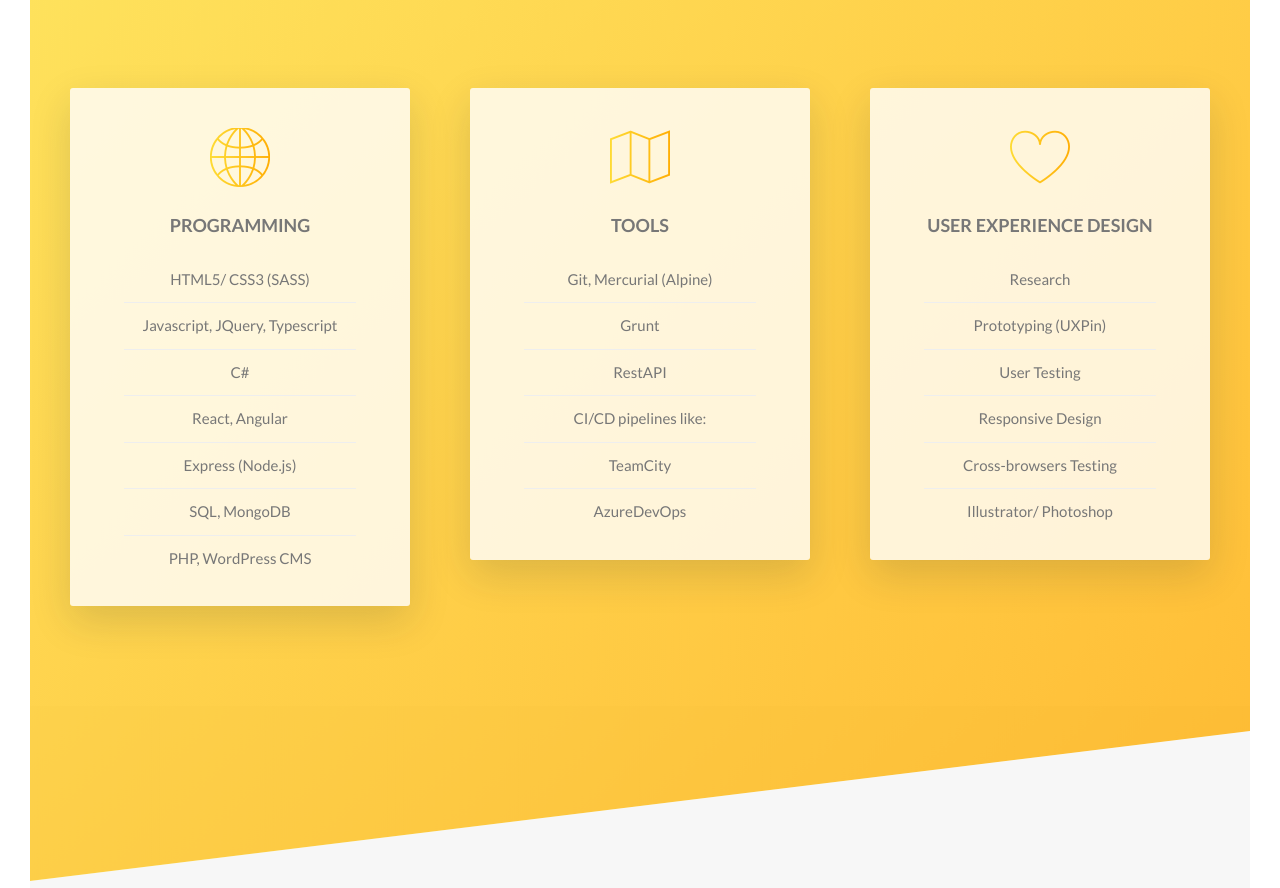
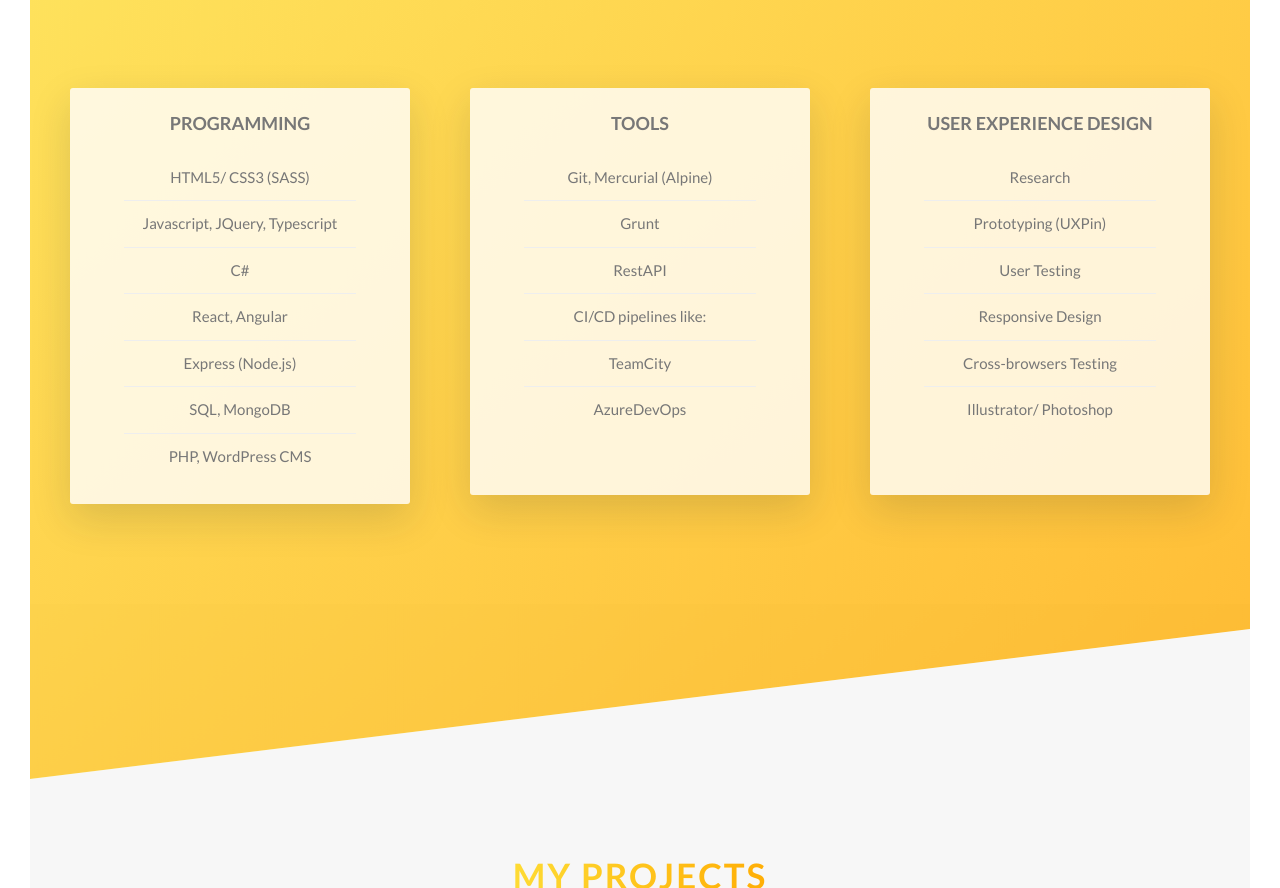
Before and after one commit to phuongha2012/Portfolio, a website: page index.html in a window 1280 px wide. Shown: the part 1660-2548 px from the top of the page. Drawn offline with nearby package versions, Linux system fonts and the light colour scheme.

Commit message:
remove icons

```diff
--- a/index.html
+++ b/index.html
@@ -77,7 +77,6 @@
           <div class="row">
             <div class="col-1-of-3">
               <div class="feature-box">
-                <i class="feature-box__icon icon-basic-world"></i>
                 <h3 class="heading-tertiary u-margin-bottom-small">Programming</h3>
                 <div class="card__details">
                   <ul>
@@ -95,7 +94,6 @@
 
             <div class="col-1-of-3">
               <div class="feature-box">
-                <i class="feature-box__icon icon-basic-map"></i>
                 <h3 class="heading-tertiary u-margin-bottom-small">Tools</h3>
                 <div class="card__details">
                   <ul>
@@ -112,7 +110,6 @@
 
             <div class="col-1-of-3">
               <div class="feature-box">
-                <i class="feature-box__icon icon-basic-heart"></i>
                 <h3 class="heading-tertiary u-margin-bottom-small">User Experience Design</h3>
                 <div class="card__details">
                   <ul>
```
